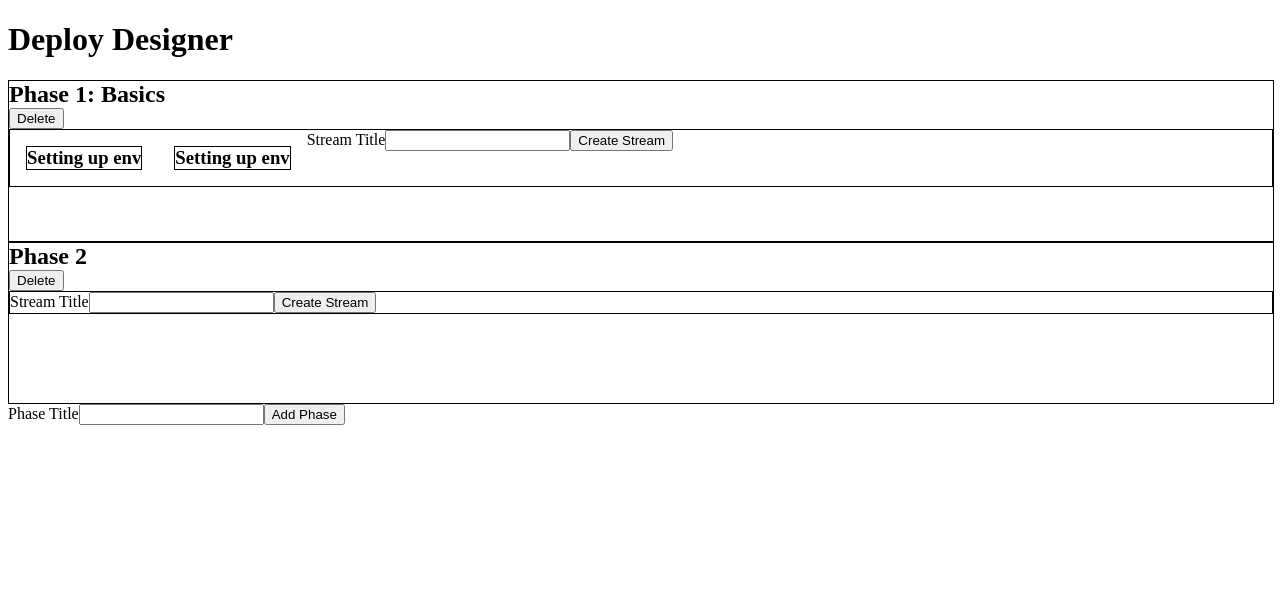
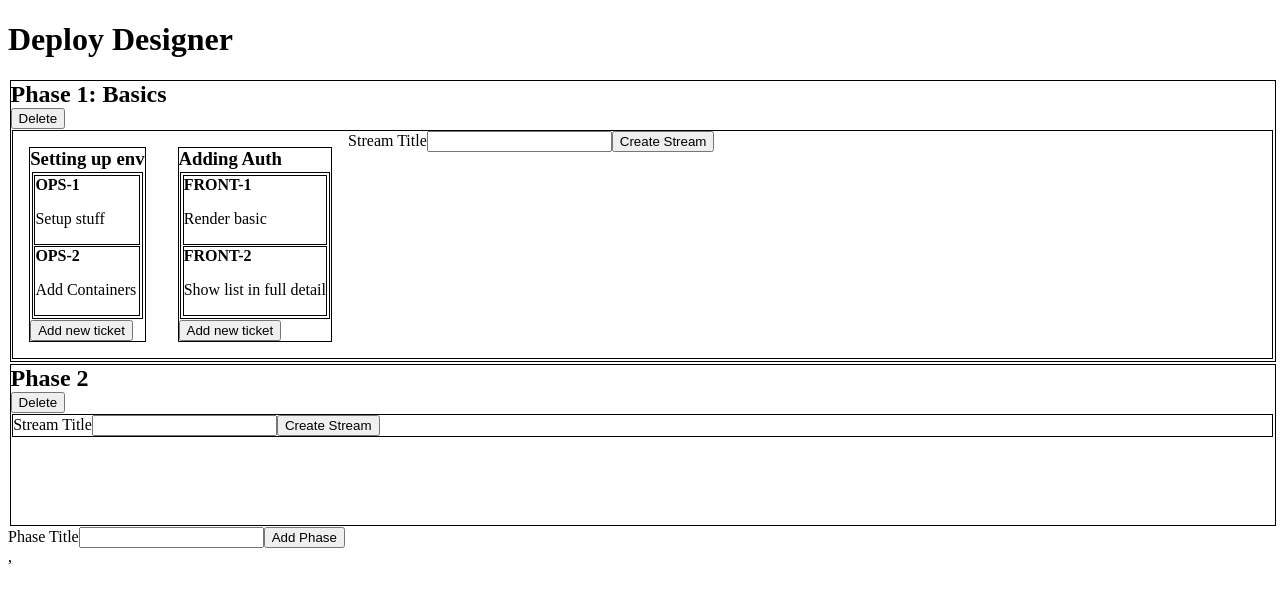
Before and after one commit to MostlyFocusedMike/deploy-designer, a React app: page / in a window 1280 px wide. Shown: the top 602 px of the page. Built offline with nearby package versions, Linux system fonts and the light colour scheme.

Commit message:
add context (not yet used) and modal

```diff
--- a/src/adapters/data.js
+++ b/src/adapters/data.js
@@ -30,7 +30,7 @@ export default {
                 {
                     id: '6fb2f9fc-5c93-4e40-842d-4cf90da7e28e',
                     position: 0,
-                    title: 'Setting up env',
+                    title: 'Adding Auth',
                     phaseId: '843e2240-8d46-45b2-96f6-cbce4c9a48f6',
                     tickets: [
                         {
--- /dev/null
+++ b/src/components/NewTicketModal.js
@@ -0,0 +1,16 @@
+import React, { useContext, useEffect } from "react";
+
+const NewTicketModal = ({ handleToggle}) => {
+  return <div id='modal-backdrop' onClick={handleToggle}>
+    <div id='new-ticket-modal'>
+      <button onClick={handleToggle}>X</button>
+      <h2>Create New Ticket</h2>
+      <form>
+        <input type='text'/>
+      </form>
+    </div>
+  </div>
+
+}
+
+export default NewTicketModal;
--- a/src/components/Stream.js
+++ b/src/components/Stream.js
@@ -1,10 +1,11 @@
 import React, { useEffect, useState } from 'react';
+import Tickets from './Tickets';
 
 const Stream = ({stream}) => {
-    console.log('I render: ', );
-    return <li className='stream'>
-        <h3>{stream.title}</h3>
-    </li>
+  return <li className='stream'>
+    <h3>{stream.title}</h3>
+    { stream.tickets && <Tickets initTickets={stream.tickets} /> }
+  </li>
 }
 
 export default Stream;
--- a/src/components/Streams.js
+++ b/src/components/Streams.js
@@ -16,12 +16,10 @@ const Streams = ({startingStreams, phaseId}) => {
     setNewStreamName('');
   }
 
-  return <div id='streams-container'>
-    <ol id='streams'>
+  return <div className='streams-container'>
+    <ol className='streams'>
     {
-      streams && streams.map(stream => {
-        return <Stream stream={stream} key={stream.id} />
-      })
+      streams && streams.map(stream => <Stream stream={stream} key={stream.id} />)
     }
     </ol>
     <form>
--- /dev/null
+++ b/src/components/Tickets.js
@@ -0,0 +1,29 @@
+import React, { useEffect, useState, useContext } from 'react';
+import NewTicketModal from './NewTicketModal';
+
+const Tickets = ({initTickets}) => {
+  const [tickets, setTickets] = useState(initTickets);
+  const [isVisible, setIsVisible] = useState(false);
+  const handleToggle = () => setIsVisible(!isVisible);
+  useEffect(() => {
+    console.log('isVisible:', isVisible);
+  }, [isVisible])
+  return <>
+    <ol className='ticket'>
+      {
+        tickets.length && tickets.map(ticket => {
+          return <li className='ticket' key={ticket.id}>
+            <h4>{ticket.title}</h4>
+            <p>{ticket.description}</p>
+          </li>
+        })
+      }
+    </ol>
+    <button onClick={() => setIsVisible(!isVisible)}>Add new ticket</button>
+    {
+      isVisible ? <NewTicketModal handleToggle={handleToggle} /> : null
+    }
+  </>
+}
+
+export default Tickets;
--- /dev/null
+++ b/src/context/ContextProvider.js
@@ -0,0 +1,15 @@
+import React, { useState } from 'react';
+import AppContext from '.';
+const ContextProvider = ({ children }) => {
+  const [isVisible, setIsVisible] = useState(false)
+  const context = {
+    setIsVisible,
+    isVisible,
+  };
+  return (
+    <AppContext.Provider value={ context }>
+      {children}
+    </AppContext.Provider>
+  );
+}
+export default ContextProvider;
--- /dev/null
+++ b/src/context/index.js
@@ -0,0 +1,3 @@
+import React from 'react';
+const AppContext = React.createContext({});
+export default AppContext;
--- a/src/index.js
+++ b/src/index.js
@@ -3,9 +3,12 @@ import ReactDOM from "react-dom";
 import App from './App';
 import "./styles.scss";
 import {createMockDB} from '../src/adapters/mockDB';
+import ContextProvider from './context/ContextProvider';
 
 createMockDB();
 ReactDOM.render(
-  <App />,
+  <ContextProvider>
+    <App />,
+  </ContextProvider>,
   document.getElementById('root')
 );
--- a/src/styles.scss
+++ b/src/styles.scss
@@ -10,26 +10,57 @@ li {
 
 .phase {
     width: 100%;
-    height: 10rem;
+    min-height: 10rem;
     border: 0.1rem solid black;
+    margin: 0.1rem;
     h2 {
         margin: 0;
     }
 }
 
-#streams-container {
+.streams-container {
     border: 0.1rem solid black;
+    margin: 0.1rem;
     display: flex;
 }
 
-#streams {
-    display: flex;
+.streams {
+  display: flex;
+  align-items: flex-start;
 }
 
 .stream {
     margin: 1rem;
     border: 0.1rem solid black;
-    h3 {
+    h3, h4 {
         margin: 0;
     }
+    align-self: top;
 }
+
+.ticket {
+  margin: 0.1rem;
+  border: 0.1rem solid black;
+}
+#modal-backdrop {
+  position: absolute;
+  top: 0;
+  left: 0;
+  z-index: 1;
+  height: 100vh;
+  width: 100%;
+  color: black;
+  background: rgba(0,0,0,0.3);
+}
+
+#new-ticket-modal {
+  position: relative;
+  z-index: 2;
+  // left: 50%;
+  width: 50%;
+  margin: 0 auto;
+  top: 50%;
+  // transform: translate(-50%, -50%);
+  border: 0.1rem solid black;
+  background: white;
+}
```
Also changed, not shown: src/App.js (+5 -5 lines).
